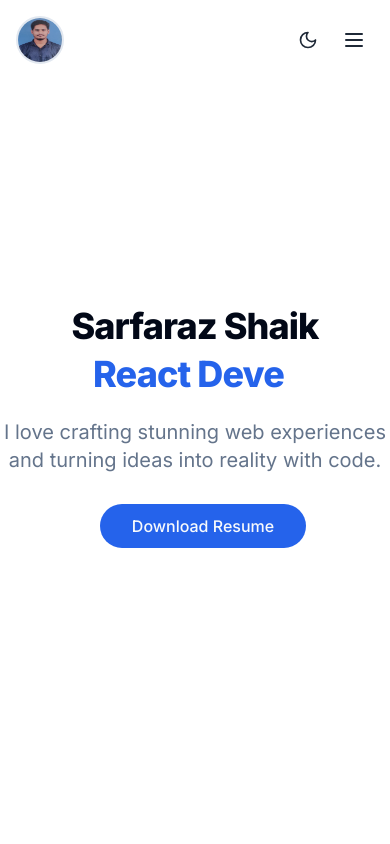
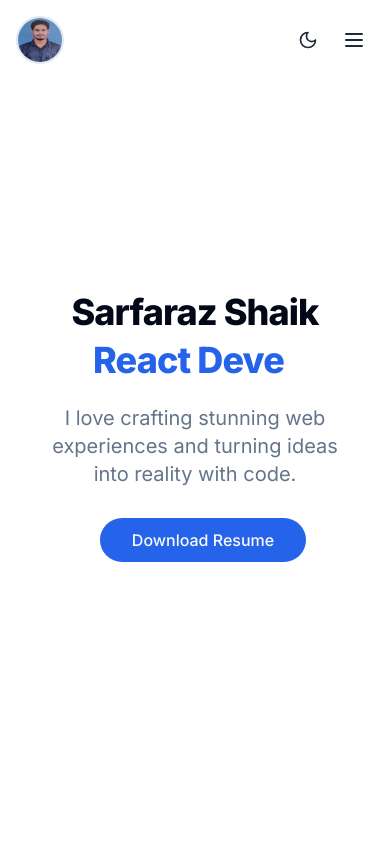
Before and after one commit to ShaikSarfaraz/portfolio, a Next.js app in the folder portfolio/: page / in a window 390 px wide. Shown: the top 844 px of the page. Built offline with nearby package versions, Linux system fonts and the light colour scheme.

Commit message:
mobile view menu

```diff
--- a/portfolio/src/app/components/Contact.tsx
+++ b/portfolio/src/app/components/Contact.tsx
@@ -78,7 +78,7 @@ const Contact = () => {
                   type="text"
                   id="name"
                   {...register("name", { required: "Name is required" })}
-                  className="w-full p-2 border-b border-border focus:border-primary focus:outline-none bg-transparent"
+                  className="w-auto p-2 border-b border-border focus:border-primary focus:outline-none bg-transparent"
                 />
                 {errors.name && <span className="text-red-500 text-sm">{String(errors.name.message)}</span>}
               </div>
@@ -96,7 +96,7 @@ const Contact = () => {
                       message: "Invalid email address",
                     },
                   })}
-                  className="w-full p-2 border-b border-border focus:border-primary focus:outline-none bg-transparent"
+                  className="w-auto p-2 border-b border-border focus:border-primary focus:outline-none bg-transparent"
                 />
                 {errors.email && <span className="text-red-500 text-sm">{String(errors.email.message)}</span>}
               </div>
@@ -108,7 +108,7 @@ const Contact = () => {
                   id="message"
                   {...register("message", { required: "Message is required" })}
                   rows={4}
-                  className="w-full p-2 border-b border-border focus:border-primary focus:outline-none bg-transparent"
+                  className="w-auto p-2 border-b border-border focus:border-primary focus:outline-none bg-transparent"
                 ></textarea>
                 {errors.message && <span className="text-red-500 text-sm">{String(errors.message.message)}</span>}
               </div>
--- a/portfolio/src/app/page.tsx
+++ b/portfolio/src/app/page.tsx
@@ -19,7 +19,7 @@ export default function Home() {
   return (
     <div className="min-h-screen flex flex-col">
       <Header />
-      <main className="flex-grow">
+      <main className="flex-grow pl-10 pr-10">
         <Hero />
         <About />
         <Skills />
```
